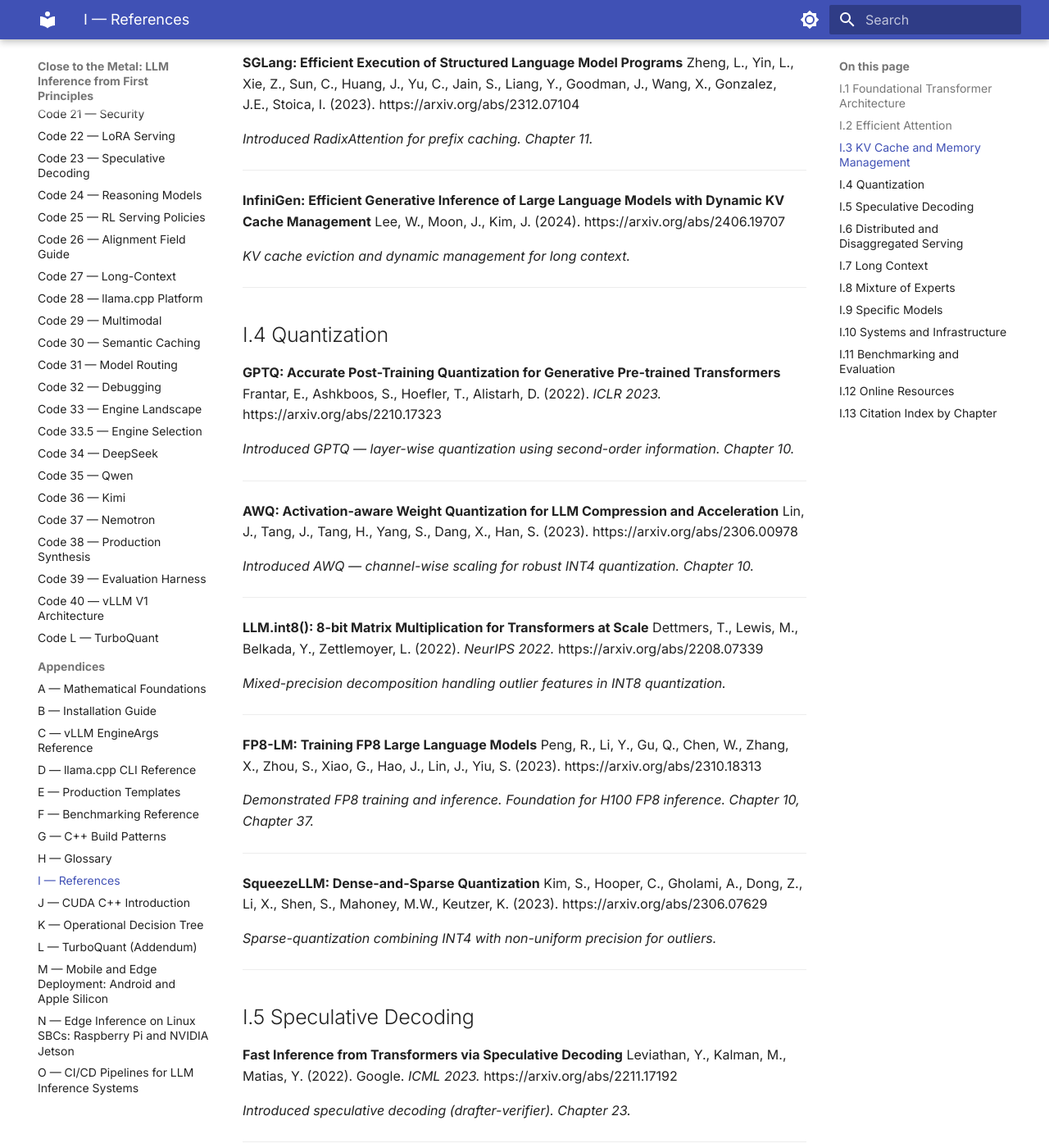
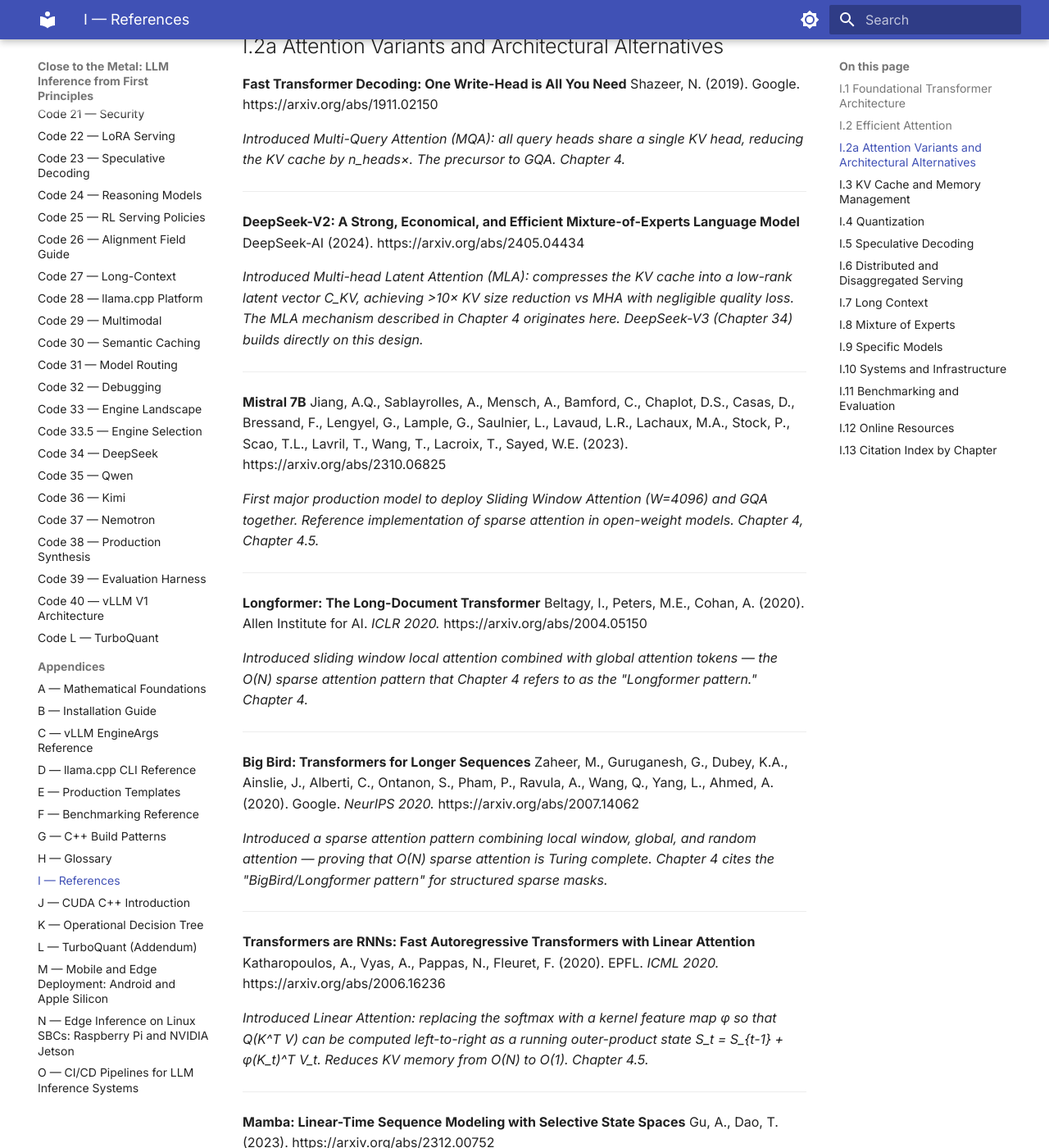
Before and after one commit to MaximumBeings/close-to-the-metal, an MkDocs documentation site: the page built from docs/appendices/appendix-i.md, in a window 1280 px wide and 1400 px high, scrolled down 2449 px. Shown: the whole window at 82% size. Built offline with MkDocs 1.6.1 and Material for MkDocs 9.7.7, drawn with Linux system fonts in a browser that asks for light colours; some of the changed text lies outside the part shown.

Commit message:
Appendix I: add attention-chapter papers (MQA, MLA, Mistral, Longformer, BigBird, Linear Attention, Mamba, FlashDecoding) and update citation index I.13

```diff
--- a/docs/appendices/appendix-i.md
+++ b/docs/appendices/appendix-i.md
@@ -87,6 +87,75 @@
 https://arxiv.org/abs/1805.02867
 
 *Introduced the online softmax algorithm used in Flash Attention. Appendix A.*
+
+---
+
+**FlashDecoding: Parallelizing Attention for Efficient Long-Context Inference**
+Dao, T., Haziza, D., Massa, F., Sizov, G. (2023). Together.ai / Meta.
+https://tri.dao/blog/flashdecoding
+
+*Extends FlashAttention to parallelize along the K/V sequence dimension during single-token decoding. Near-linear scaling with GPU SM count. Enables practical 128K+ context inference. Chapter 5.11, Chapter 15.5.*
+
+---
+
+## I.2a Attention Variants and Architectural Alternatives
+
+**Fast Transformer Decoding: One Write-Head is All You Need**
+Shazeer, N. (2019). Google.
+https://arxiv.org/abs/1911.02150
+
+*Introduced Multi-Query Attention (MQA): all query heads share a single KV head, reducing the KV cache by n_heads×. The precursor to GQA. Chapter 4.*
+
+---
+
+**DeepSeek-V2: A Strong, Economical, and Efficient Mixture-of-Experts Language Model**
+DeepSeek-AI (2024).
+https://arxiv.org/abs/2405.04434
+
+*Introduced Multi-head Latent Attention (MLA): compresses the KV cache into a low-rank latent vector C_KV, achieving >10× KV size reduction vs MHA with negligible quality loss. The MLA mechanism described in Chapter 4 originates here. DeepSeek-V3 (Chapter 34) builds directly on this design.*
+
+---
+
+**Mistral 7B**
+Jiang, A.Q., Sablayrolles, A., Mensch, A., Bamford, C., Chaplot, D.S., Casas, D., Bressand, F., Lengyel, G., Lample, G., Saulnier, L., Lavaud, L.R., Lachaux, M.A., Stock, P., Scao, T.L., Lavril, T., Wang, T., Lacroix, T., Sayed, W.E. (2023).
+https://arxiv.org/abs/2310.06825
+
+*First major production model to deploy Sliding Window Attention (W=4096) and GQA together. Reference implementation of sparse attention in open-weight models. Chapter 4, Chapter 4.5.*
+
+---
+
+**Longformer: The Long-Document Transformer**
+Beltagy, I., Peters, M.E., Cohan, A. (2020). Allen Institute for AI.
+*ICLR 2020.*
+https://arxiv.org/abs/2004.05150
+
+*Introduced sliding window local attention combined with global attention tokens — the O(N) sparse attention pattern that Chapter 4 refers to as the "Longformer pattern." Chapter 4.*
+
+---
+
+**Big Bird: Transformers for Longer Sequences**
+Zaheer, M., Guruganesh, G., Dubey, K.A., Ainslie, J., Alberti, C., Ontanon, S., Pham, P., Ravula, A., Wang, Q., Yang, L., Ahmed, A. (2020). Google.
+*NeurIPS 2020.*
+https://arxiv.org/abs/2007.14062
+
+*Introduced a sparse attention pattern combining local window, global, and random attention — proving that O(N) sparse attention is Turing complete. Chapter 4 cites the "BigBird/Longformer pattern" for structured sparse masks.*
+
+---
+
+**Transformers are RNNs: Fast Autoregressive Transformers with Linear Attention**
+Katharopoulos, A., Vyas, A., Pappas, N., Fleuret, F. (2020). EPFL.
+*ICML 2020.*
+https://arxiv.org/abs/2006.16236
+
+*Introduced Linear Attention: replacing the softmax with a kernel feature map φ so that Q(K^T V) can be computed left-to-right as a running outer-product state S_t = S_{t-1} + φ(K_t)^T V_t. Reduces KV memory from O(N) to O(1). Chapter 4.5.*
+
+---
+
+**Mamba: Linear-Time Sequence Modeling with Selective State Spaces**
+Gu, A., Dao, T. (2023).
+https://arxiv.org/abs/2312.00752
+
+*Introduced the selective state space model (selective SSM): per-token, input-dependent discretisation parameters (Δ_t, B_t, C_t) that allow the model to selectively remember or forget information at each step. O(1) inference cache at constant size regardless of sequence length. Chapter 4.5.*
 
 ---
 
@@ -409,7 +478,9 @@
 
 | Chapter | Key Papers |
 |---|---|
-| Ch. 5 (Flash Attention) | Dao 2022, Dao 2023, Dao 2024, Milakov 2018 |
+| Ch. 4 (Attention Mechanisms) | Shazeer 2019 (MQA), Ainslie 2023 (GQA), DeepSeek-AI 2024 (MLA/V2), Jiang 2023 (Mistral/SWA), Beltagy 2020 (Longformer), Zaheer 2020 (BigBird) |
+| Ch. 4.5 (Attention Alternatives) | Katharopoulos 2020 (Linear Attention), Gu & Dao 2023 (Mamba) |
+| Ch. 5 (Flash Attention) | Dao 2022 (FlashAttention), Dao 2023 (FlashAttention-2), Milakov 2018 (Online Softmax), Dao 2023 (FlashDecoding), Shah 2024 (FlashAttention-3) |
 | Ch. 6 (PagedAttention) | Kwon 2023 |
 | Ch. 7 (Scheduler) | Yu 2022 (Orca) |
 | Ch. 10 (Quantization) | Frantar 2022 (GPTQ), Lin 2023 (AWQ), Dettmers 2022 (INT8), Peng 2023 (FP8) |
@@ -418,7 +489,7 @@
 | Ch. 18 (Disaggregated) | Patel 2024 (Splitwise), Zhong 2024 (DistServe) |
 | Ch. 23 (Speculative) | Leviathan 2022, Chen 2023, Cai 2024 (Medusa) |
 | Ch. 27 (Long Context) | Peng 2023 (YaRN), Ding 2024 (LongRoPE) |
-| Ch. 34 (DeepSeek) | DeepSeek-AI 2024 (V3), DeepSeek-AI 2025 (R1) |
+| Ch. 34 (DeepSeek) | DeepSeek-AI 2024 (MLA/V2), DeepSeek-AI 2024 (V3), DeepSeek-AI 2025 (R1) |
 | Ch. 35 (Qwen) | Qwen Team 2024 (2.5), Qwen Team 2025 (3) |
 | Ch. 36 (Kimi) | Moonshot AI 2025 |
 | Ch. 37 (Nemotron) | NVIDIA 2024 |
```
